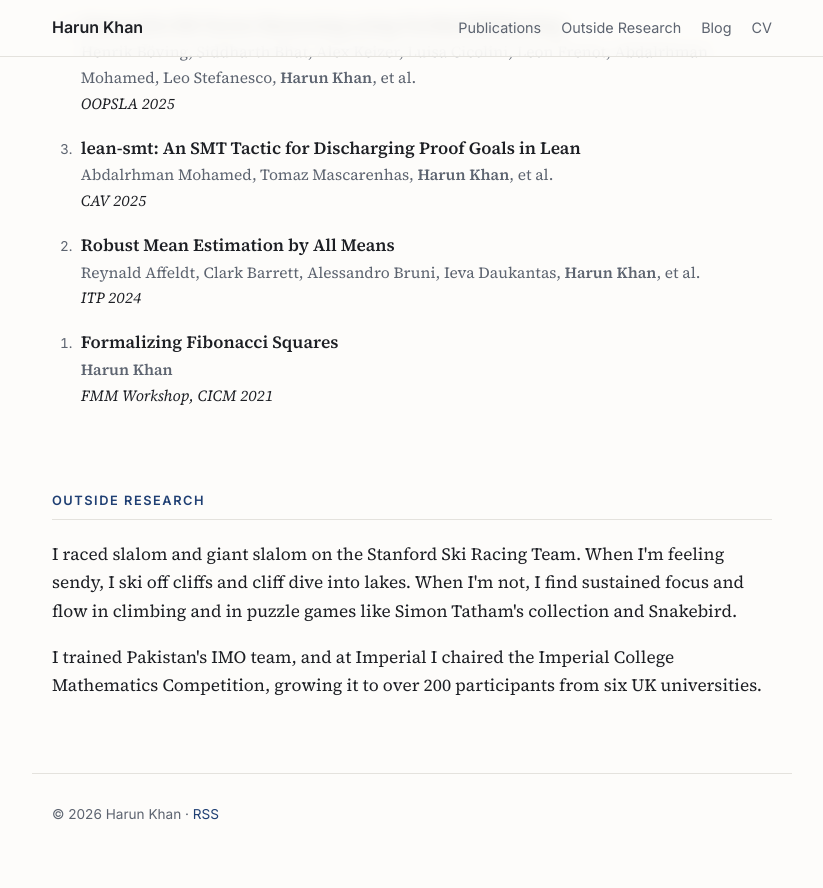
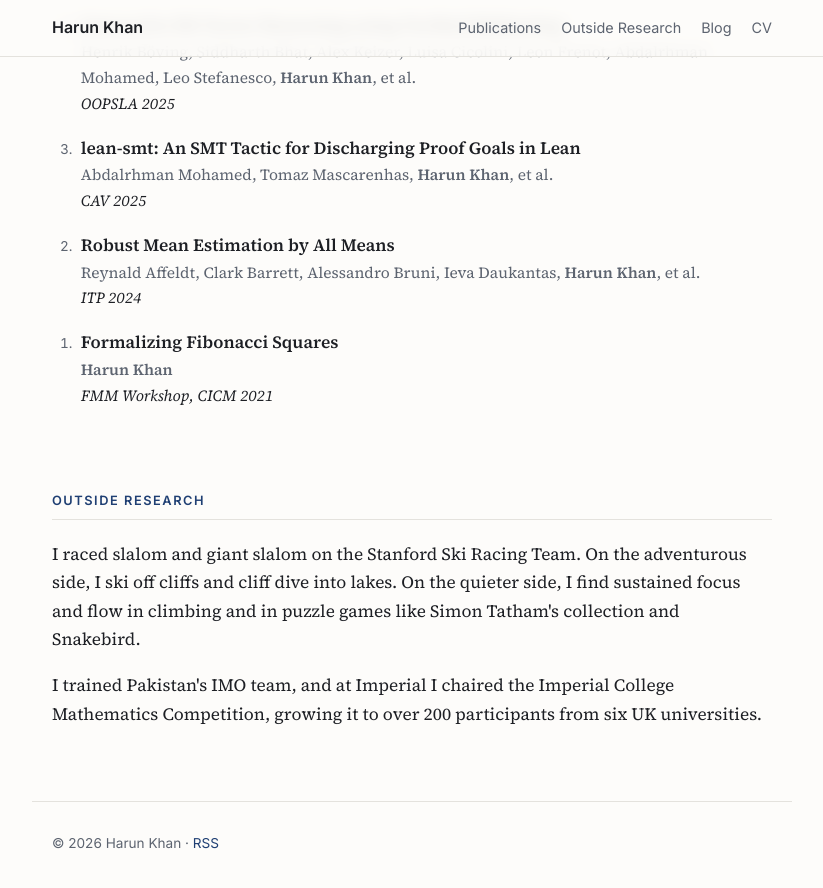
Before and after one commit to harunk-dev/website, a Jekyll site: the page built from index.html, in a window 1280 px wide and 900 px high, scrolled down 938 px. Shown: the top 888 px of the window, without its empty margins (228-1051 px from the left). Built offline with Jekyll 4.4.1, drawn with Linux system fonts in a browser that asks for light colours.

Commit message:
Reword hobbies sentence
Co-Authored-By: Claude Opus 5.5 <noreply@anthropic.com>
Claude-Session: https://claude.ai/code/session_01734RpCjVag34boEXhMytMG

```diff
--- a/index.html
+++ b/index.html
@@ -75,8 +75,8 @@ layout: default
 
     <section id="outside">
       <h2>Outside Research</h2>
-      <p>I raced slalom and giant slalom on the Stanford Ski Racing Team. When I'm feeling sendy, I ski off cliffs and
-        cliff dive into lakes. When I'm not, I find sustained focus and flow in climbing and in puzzle games like
+      <p>I raced slalom and giant slalom on the Stanford Ski Racing Team. On the adventurous side, I ski off cliffs and
+        cliff dive into lakes. On the quieter side, I find sustained focus and flow in climbing and in puzzle games like
         Simon Tatham's collection and Snakebird.</p>
       <p>I trained Pakistan's IMO team, and at Imperial I chaired the Imperial College Mathematics Competition, growing it to
         over 200 participants from six UK universities.</p>
```
